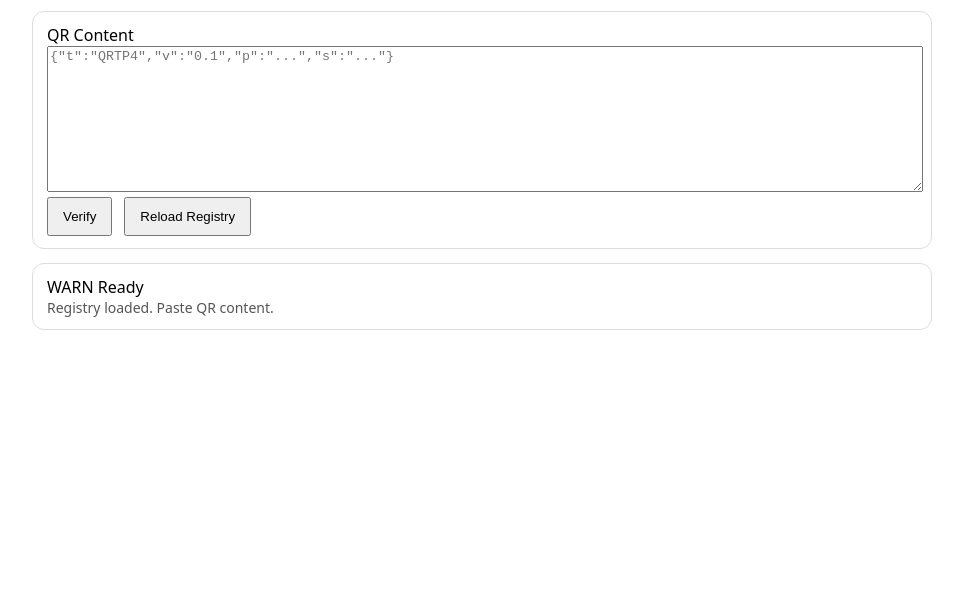
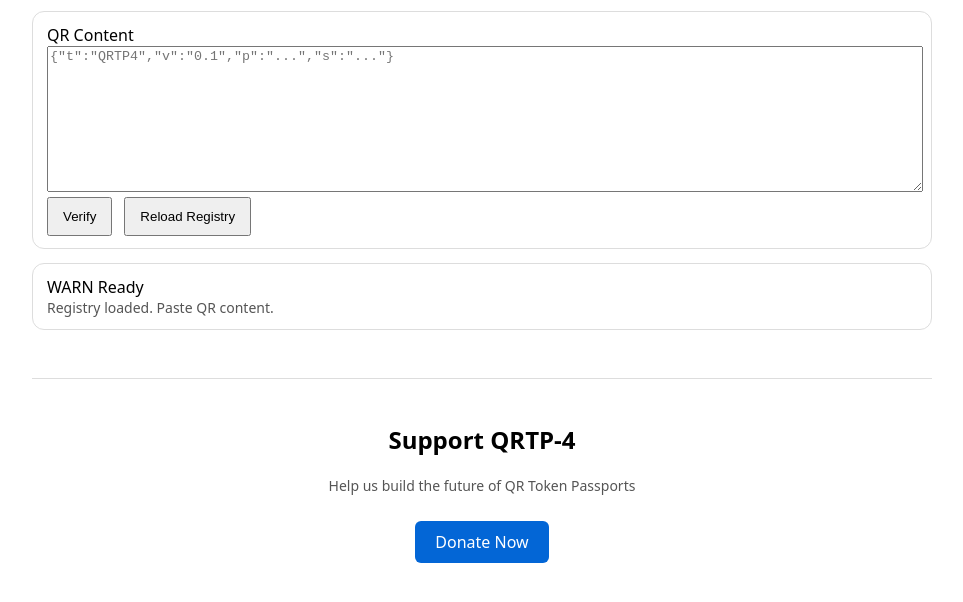
Before and after one commit to qrtp4/QRTP-4, a website: page verifier/index.html in a window 1280 px wide. Shown: the part 110-712 px from the top of the page, without its empty margins (158-1121 px from the left). Drawn offline with nearby package versions, Linux system fonts and the light colour scheme.

Commit message:
Add Support QRTP-4 section to main page

```diff
--- a/verifier/index.html
+++ b/verifier/index.html
@@ -32,5 +32,11 @@
 
   <script src="https://cdn.jsdelivr.net/npm/tweetnacl@1.0.3/nacl-fast.min.js"></script>
   <script src="./verifier.js"></script>
+
+    <div style="margin-top: 48px; padding: 24px; border-top: 1px solid #ddd; text-align: center;">
+          <h2>Support QRTP-4</h2>
+          <p class="small">Help us build the future of QR Token Passports</p>
+          <a href="./donate/" style="display: inline-block; margin-top: 12px; padding: 10px 20px; background: #0366d6; color: white; text-decoration: none; border-radius: 6px;">Donate Now</a>
+        </div>
 </body>
 </html>
```
